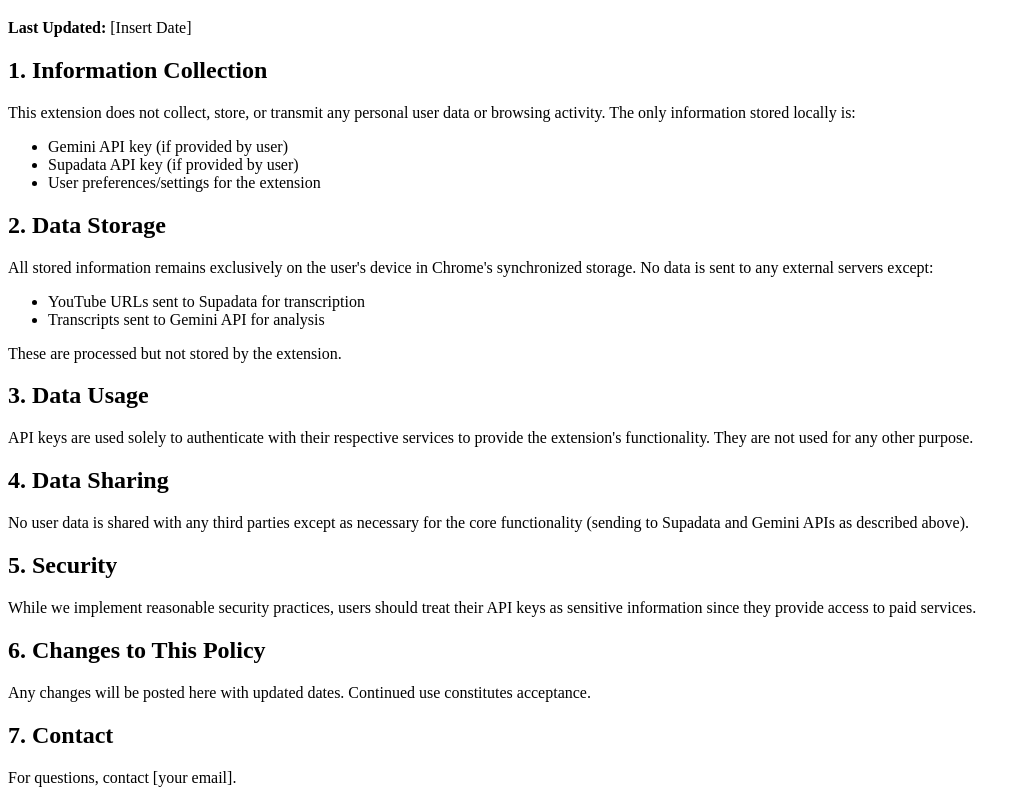
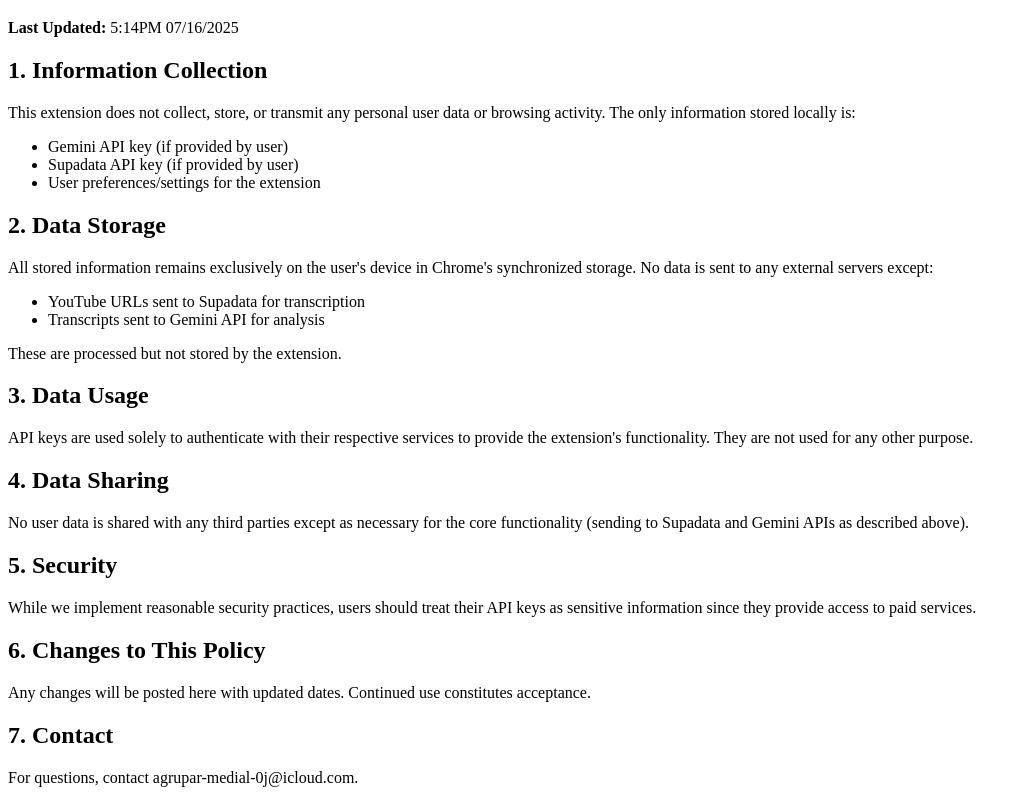
Before and after one commit to henriquemod/yt-dont-bs-me-privacy-policy, a plain HTML site: page index.html in a window 1280 px wide. Shown: the part 61-864 px from the top of the page, without its empty margins (0-1031 px from the left). Drawn offline with Linux system fonts and the light colour scheme.

Commit message:
Update index.html

```diff
--- a/index.html
+++ b/index.html
@@ -5,7 +5,7 @@
 </head>
 <body>
     <h1>Privacy Policy for YT Don't BS Me Extension</h1>
-    <p><strong>Last Updated:</strong> [Insert Date]</p>
+    <p><strong>Last Updated:</strong> 5:14PM 07/16/2025</p>
 
     <h2>1. Information Collection</h2>
     <p>This extension does not collect, store, or transmit any personal user data or browsing activity. The only information stored locally is:</p>
@@ -36,6 +36,6 @@
     <p>Any changes will be posted here with updated dates. Continued use constitutes acceptance.</p>
 
     <h2>7. Contact</h2>
-    <p>For questions, contact [your email].</p>
+    <p>For questions, contact agrupar-medial-0j@icloud.com.</p>
 </body>
 </html>
```
